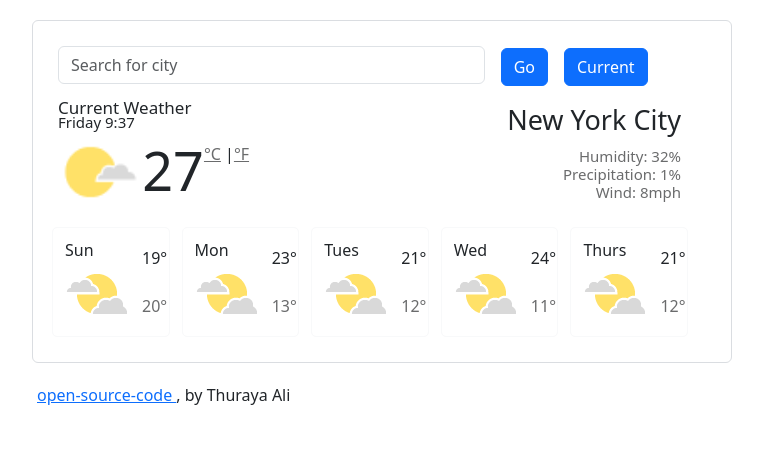
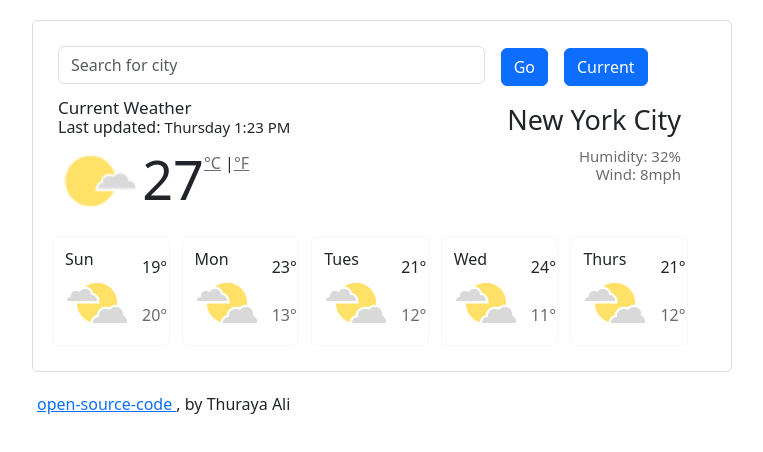
Before and after one commit to Thuraya-A/weather-app, a plain HTML site: page Index.html in a window 1280 px wide. Shown: the whole page, without its empty margins (70-833 px from the left). Drawn offline with nearby package versions, Linux system fonts and the light colour scheme.

Commit message:
changes the date to the date in which the weather was updated through the weather api
used the data in the weather api which gave the date and time and times by 1000 to give current data as it starts from 1970 and the update the displaycurrenttime function to allow that data to be put in and display it

```diff
--- a/Index.html
+++ b/Index.html
@@ -56,7 +56,10 @@
         <div class="row">
           <div class="col-6">
             <div class="current">Current Weather</div>
-            <div class="time" id="cat">Thursday 1:23 PM</div>
+            <div>
+              Last updated:
+              <span class="time" id="weatherUpdateDate">Thursday 1:23 PM</span>
+            </div>
 
             <div class="temperature-on-display">
               <img
@@ -81,10 +84,7 @@
           <div class="col-6">
             <div class="city-name">New York City</div>
             <ul>
-              <li>Humidity: <span id="humidity-percentge">32%</span></li>
-              <li>
-                Precipitation: <span id="precipitation-percentage">1</span>%
-              </li>
+              <li>Humidity: <span id="humidity-percentage">32</span>%</li>
               <li>Wind: <span id="wind-speed">8</span>mph</li>
             </ul>
           </div>
--- a/sript.js
+++ b/sript.js
@@ -18,9 +18,16 @@ function toCelcius(event) {
 let celcius = document.querySelector("#celcius-link");
 celcius.addEventListener("click", toCelcius);
 
-function displayCurrentTime(date) {
-  let currentHour = date.getHours();
-  let currentMinitue = date.getMinutes();
+function displayTime(timestamp) {
+  let date = new Date(timestamp);
+  let hour = date.getHours();
+  if (hour < 10) {
+    hour = `0${hour}`;
+  }
+  let minute = date.getMinutes();
+  if (minute < 10) {
+    minute = `0${minute}`;
+  }
   let days = [
     "sunday",
     "Monday",
@@ -31,13 +38,10 @@ function displayCurrentTime(date) {
     "Saturday",
   ];
 
-  let currentDay = days[date.getDay()];
+  let day = days[date.getDay()];
 
-  return `${currentDay} ${currentHour}:${currentMinitue}`;
+  return `${day} ${hour}:${minute}`;
 }
-let currentTime = document.querySelector(".time");
-let now = new Date();
-currentTime.innerHTML = displayCurrentTime(now);
 
 function displayTemperature(response) {
   console.log(response.data);
@@ -50,6 +54,8 @@ function displayTemperature(response) {
   Humidity.innerHTML = Math.round(response.data.main.humidity);
   let Wind = document.querySelector("#wind-speed");
   Wind.innerHTML = Math.round(response.data.wind.speed);
+  let date = document.querySelector("#weatherUpdateDate");
+  date.innerHTML = displayTime(response.data.dt * 1000);
 }
 function getCity(event) {
   event.preventDefault();
```
